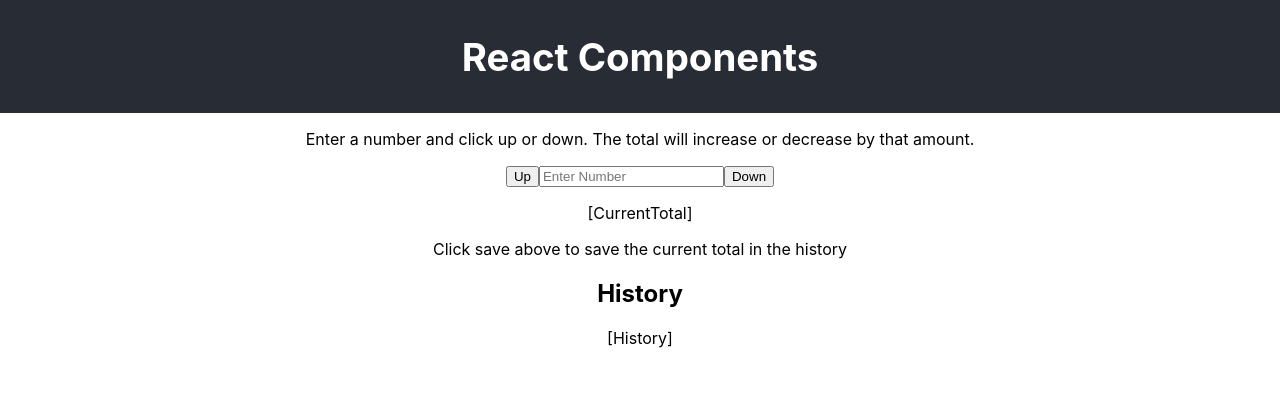
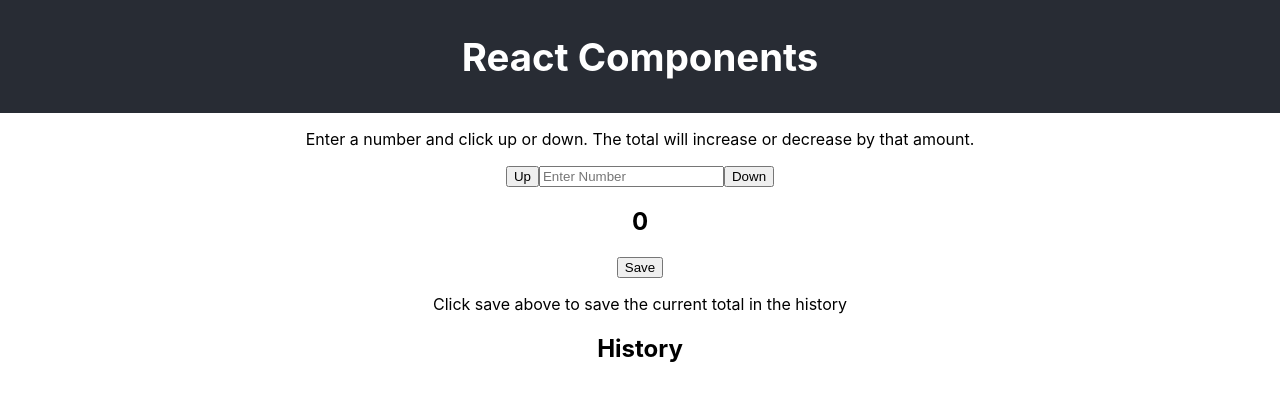
Before and after one commit to mes32/react-props-activity, a React (Create React App) app: page / in a window 1280 px wide. Shown: the top 400 px of the page. Built offline with nearby package versions, Linux system fonts and the light colour scheme.

Commit message:
Get up/down buttons handled such that they alter the state (current total in App).

```diff
--- a/src/App.js
+++ b/src/App.js
@@ -5,19 +5,33 @@
 import CurrentTotal from './components/CurrentTotal/CurrentTotal';
 import History from './components/History/History';
 
-{/*
+class App extends Component {
+  constructor() {
+    super();
+    this.state = {
+      total: 0,
+    }
+  }
 
+  up = (amount) => {
+    this.setState({
+      total: this.state.total + amount,
+    })
+  }
 
-   */}
+  down = (amount) => {
+    this.setState({
+      total: this.state.total - amount,
+    })
+  }
 
-class App extends Component {
   render() {
     return (
       <div className="App">
         <Header />
         <p>Enter a number and click up or down. The total will increase or decrease by that amount.</p>
-        <EnterNumber />
-        <CurrentTotal />
+        <EnterNumber currentUp={this.up} currentDown={this.down} />
+        <CurrentTotal total={this.state.total} />
         <p>Click save above to save the current total in the history</p>
         <h2>History</h2>
         <History />
--- a/src/components/CurrentTotal/CurrentTotal.js
+++ b/src/components/CurrentTotal/CurrentTotal.js
@@ -4,7 +4,8 @@
     render() {
         return (
             <div>
-                <p>[CurrentTotal]</p>
+                <h2>{this.props.total}</h2>
+                <button>Save</button>
             </div>
         );
     }
--- a/src/components/EnterNumber/EnterNumber.js
+++ b/src/components/EnterNumber/EnterNumber.js
@@ -1,12 +1,28 @@
 import React, { Component } from 'react';
 
 class EnterNumber extends Component {
+
+    constructor() {
+        super();
+        this.state = {
+            entered: undefined,
+        }
+    }
+
+    pressedUp = (event) => {
+        this.props.currentUp(1);
+    }
+
+    pressedDown = (event) => {
+        this.props.currentDown(1);
+    }
+
     render() {
         return (
             <div>
-                <button>Up</button>
+                <button onClick={this.pressedUp}>Up</button>
                 <input placeholder='Enter Number' />
-                <button>Down</button>
+                <button onClick={this.pressedDown}>Down</button>
             </div>
         );
     }
--- a/src/components/History/History.js
+++ b/src/components/History/History.js
@@ -4,7 +4,7 @@
     render() {
         return (
             <div>
-                <p>[History]</p>
+                <ul></ul>
             </div>
         );
     }
```
